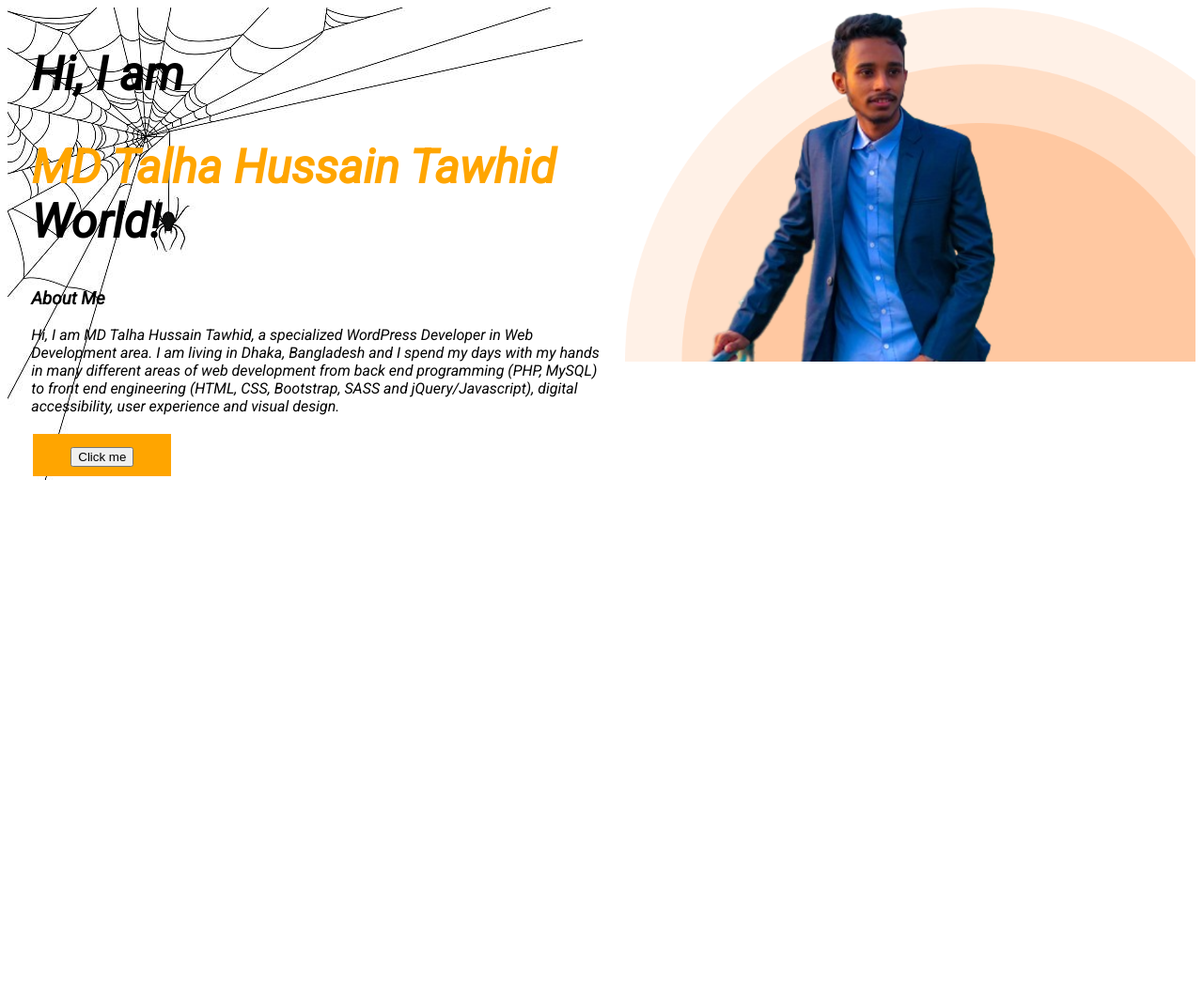
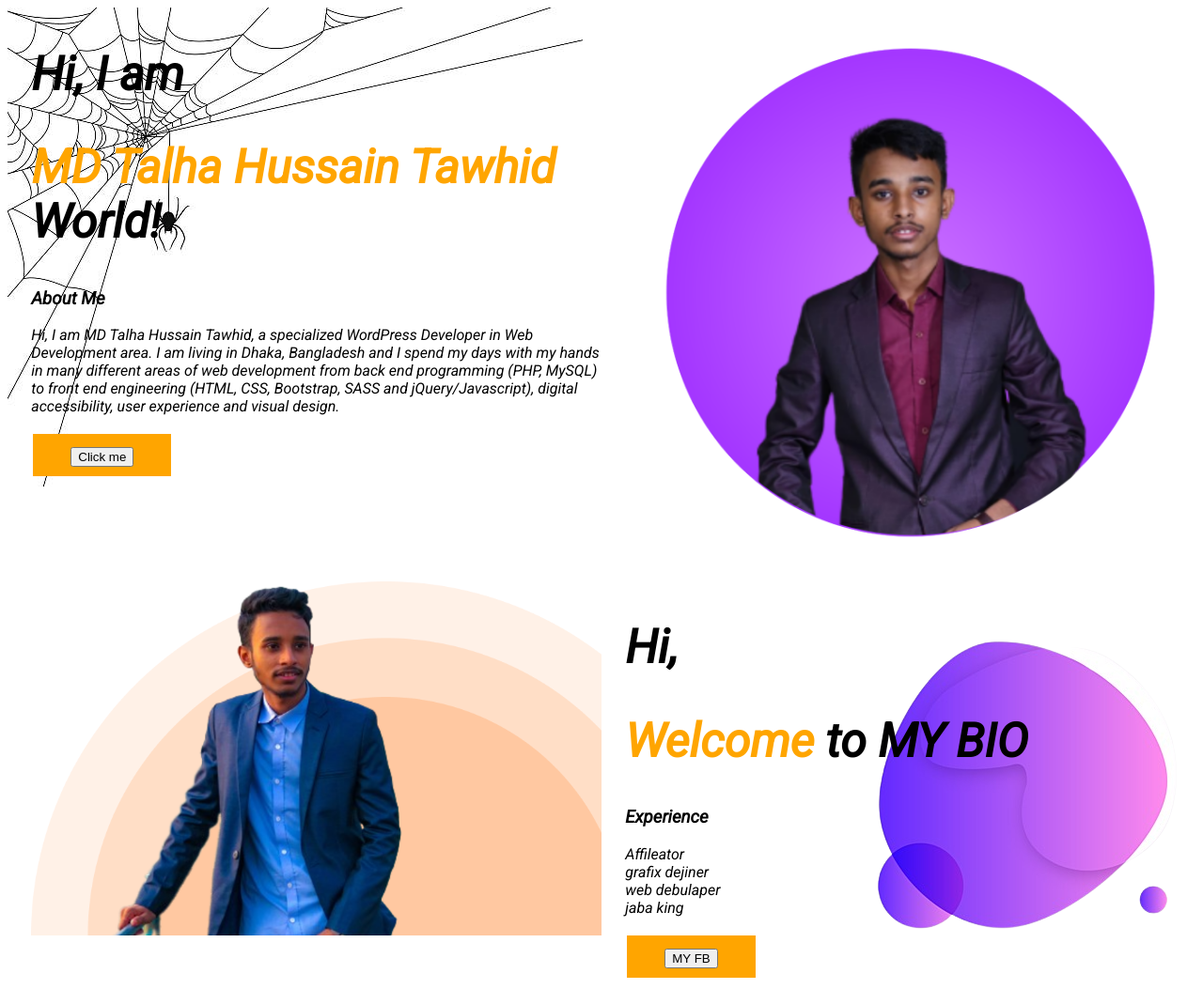
Before and after one commit to tawhid2005/developer-portfolio, a plain HTML site: page index.html in a window 1280 px wide. Shown: the whole page at 94% size. Before the commit the page ends 800 px from the top, so only its background shows below. Drawn offline with Linux system fonts and the light colour scheme.

Commit message:
top right bennar

```diff
--- a/index.html
+++ b/index.html
@@ -26,12 +26,29 @@
                 programming (PHP, MySQL) to front end engineering (HTML, CSS, Bootstrap, SASS and jQuery/Javascript),
                 digital accessibility, user experience and visual design.</p>
             <form class="button">
-                <button type="submit" formaction="https://www.w3docs.com">Click me</button>
+                <button type="submit" formaction="https://www.facebook.com/tlhahussaintawhid">Click me</button>
             </form>
         </div>
         <div class="wid">
-            <img src="images/header_bg.png" alt="">
+            <img src="images/20230519_233658.png" alt="">
         </div>
+</section>
+<section class="begraundim">
+    <div class="wid">
+        <img src="images/header_bg.png" alt="">
+    </div>
+    <div class="wid">
+        <h1>Hi,</h1>
+        <h1> <span class="tyu">Welcome</span> to MY BIO</h1>
+        <h3>Experience</h3>
+        <p>Affileator <br>
+            grafix dejiner <br>
+            web debulaper <br>
+            jaba king</p>
+        <form class="button">
+            <button type="submit" formaction="https://www.facebook.com/tlhahussaintawhid">MY FB</button>
+        </form>
+    </div>
 </section>
 </body>
 
--- a/style.css
+++ b/style.css
@@ -42,3 +42,9 @@ section {
     background-repeat: no-repeat;
     background-image: url(images/istockphoto-163858937-612x612.jpg)
 }
+
+.begraundim {
+    background-repeat: no-repeat;
+    background-position: right;
+    background-image: url(images/pngtree-background-purple-png-image_5354582-removebg-preview.png)
+}
```
Also changed, not shown: images/20230519_233658.png (added), images/header_bg.jpg (added), images/pngtree-background-purple-png-image_5354582-removebg-preview.png (added).
